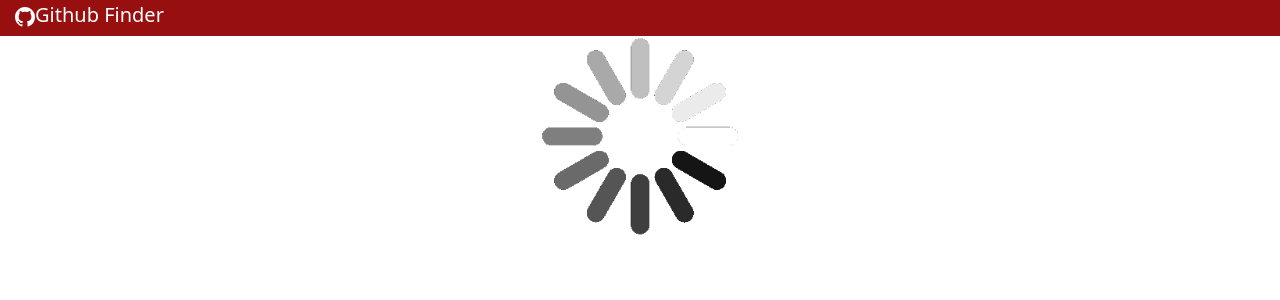
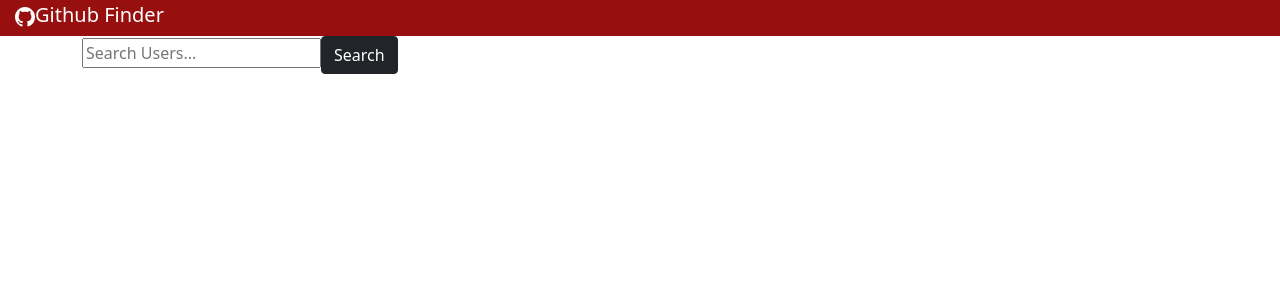
Before and after one commit to Harish111198/Git-hubUser-Finder, a React (Vite) app: page / in a window 1280 px wide. Shown: the top 300 px of the page. Built offline with nearby package versions, Linux system fonts and the light colour scheme; no server answers.

Commit message:
version searchable githubfinder

```diff
--- a/package.json
+++ b/package.json
@@ -11,6 +11,8 @@
     "@fortawesome/free-solid-svg-icons": "^6.1.1",
     "axios": "^0.26.1",
     "bootstrap": "^5.1.3",
+    "dotenv": "^16.0.0",
+    "env-cmd": "^10.1.0",
     "react": "^17.0.2",
     "react-bootstrap": "^2.2.2",
     "react-dom": "^17.0.2",
--- a/src/App.jsx
+++ b/src/App.jsx
@@ -3,27 +3,33 @@ import { Container } from 'react-bootstrap'
 import axios from 'axios'
 import Users from './components/Users'
 import NavBar from './layouts/header/NavBar'
+import Search from './components/Search'
 
 class App extends Component {
   state = {
     users: [],
     loading: false
-
   };
 
-  async componentDidMount() {
-    this.setState({ loading: true });
+  // async componentDidMount() {
 
-    const res = await axios.get('https://api.github.com/users')
-    this.setState({ users: res.data, loading: false });
+  //   this.setState({ loading: true });
+  //   const res = await axios.get(`https://api.github.com/users?client_id=${import.meta.env.VITE_GITHUB_CLIENT_ID}&client_secret{import.meta.env.VITE_GITHUB_CLIENT_SECRET}`)
+  //   this.setState({ users: res.data, loading: false });
+  // };
+  searchUsers = async text => {
+    const res = await axios.get(`https://api.github.com/search/users?q=${text}&client_id=${import.meta.env.VITE_GITHUB_CLIENT_ID}&client_secret=${import.meta.env.VITE_GITHUB_CLIENT_SECRET}`)
+    this.setState({ users: res.data.items, loading: false });
   }
-
 
   render() {
     return (
       <div className="App">
+
         <NavBar title="Github Finder" />
+
         <Container>
+          <Search searchUsers={this.searchUsers} />
           <Users loading={this.state.loading} users={this.state.users} />
         </Container>
 
--- /dev/null
+++ b/src/components/Search.jsx
@@ -0,0 +1,31 @@
+import React, { Component } from 'react'
+
+class Search extends Component {
+  state = {
+    text: ""
+  };
+  onSubmit = (e) => {
+    e.preventDefault();
+    this.props.searchUsers(this.state.text);
+    this.setState({ text: '' });
+  };
+  onChange = (e) => {
+    this.setState({ text: e.target.value })
+  };
+  render() {
+    return (
+      <div>
+        <form onSubmit={this.onSubmit} className='form'>
+          <input type="text"
+            name="text" placeholder='Search Users...' value={this.state.text} onChange={this.onChange}></input>
+          <input type="submit" value="Search" className='btn btn-dark btn-block'></input>
+        </form>
+
+
+
+      </div>
+    )
+  }
+}
+
+export default Search
--- a/src/components/Users.jsx
+++ b/src/components/Users.jsx
@@ -24,10 +24,6 @@ const Users = ({ users, loading }) => {
 
   }
 
-
-
-
-
 }
 const userStyle = {
   display: 'grid',
--- a/src/layouts/header/NavBar.jsx
+++ b/src/layouts/header/NavBar.jsx
@@ -4,10 +4,11 @@ import classNames from "classnames"
 import { GoMarkGithub } from "react-icons/go";
 
 
-const NavBar = ({ icon, title }) => {
+const NavBar = ({ title }) => {
   return (
     <nav className={classNames(styles.navbarc)}>
       <h5>
+
         < GoMarkGithub />
         {title}
       </h5>
```
Also changed, not shown: 2 other files (tests, documents, lock files or other folders).
